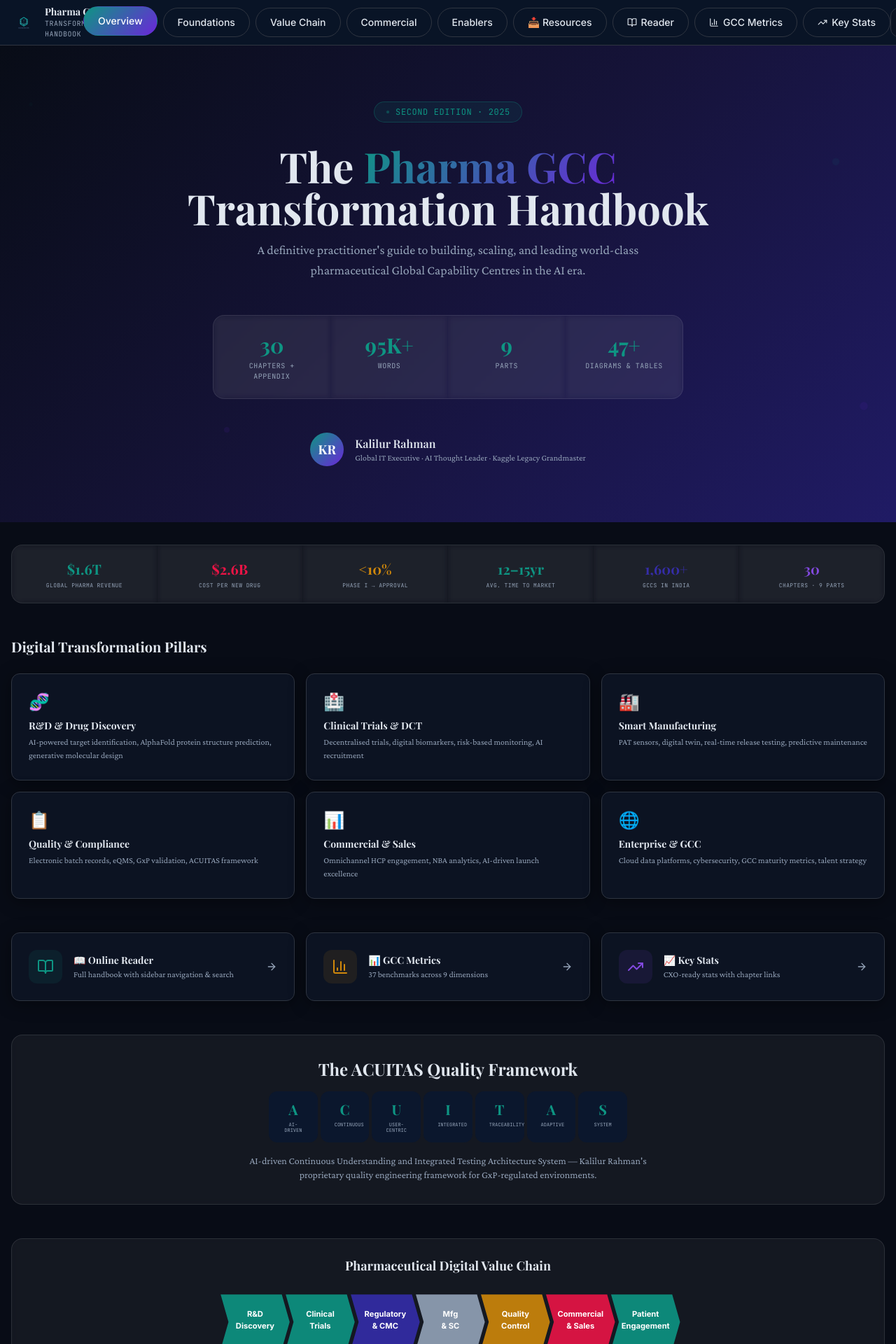
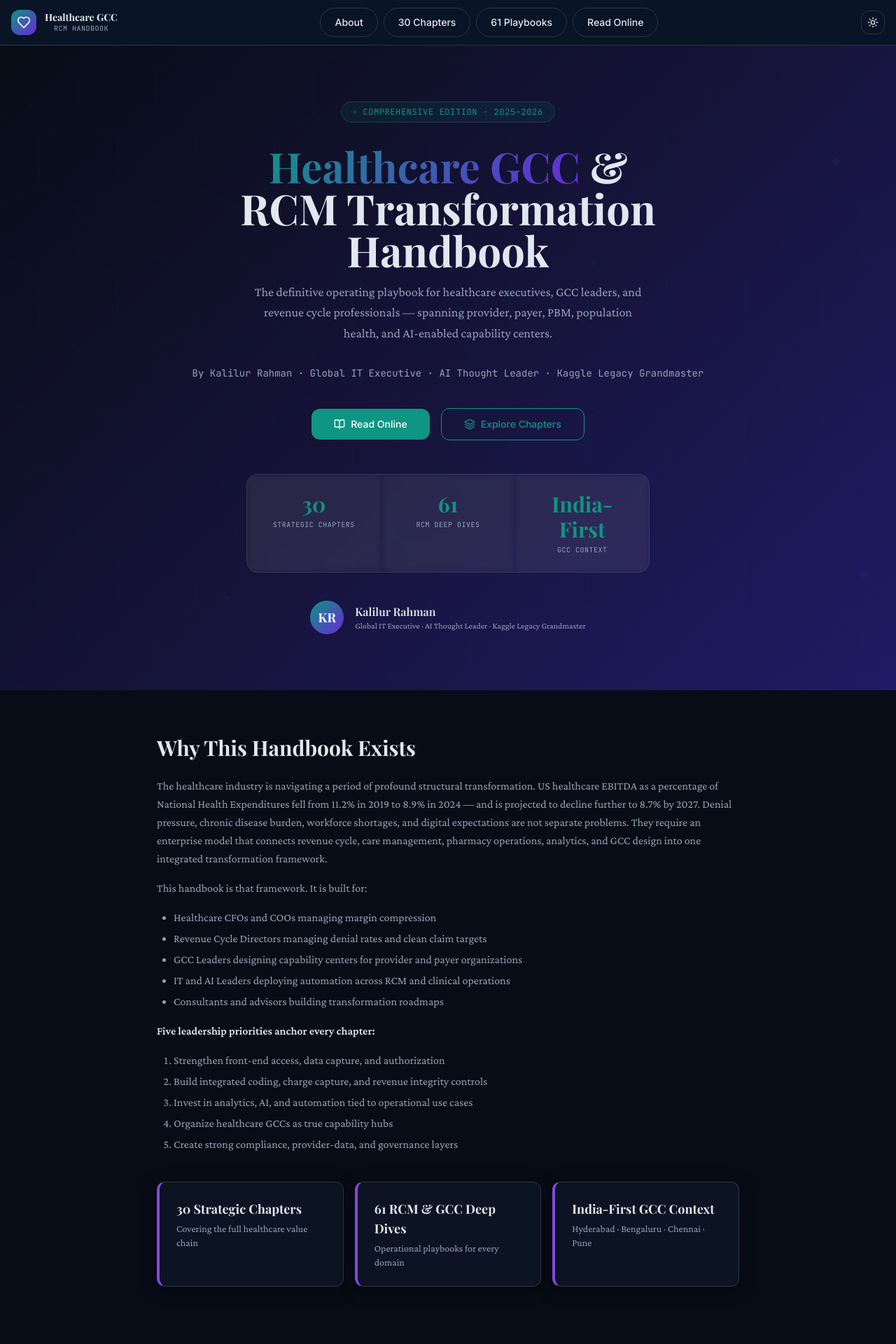
Before and after one commit to kalilurrahman/kr-healthcare-guidebook-hub, a React (Vite) app: page / in a window 1280 px wide. Shown: the top 1920 px of the page at 70% size. Built offline with nearby package versions, Linux system fonts and the light colour scheme; the HTML template or start-up script is replaced by a standard one; a web font is replaced by a local one.

Commit message:
Refactored to Healthcare
Co-authored-by: kalilurrahman <54368215+kalilurrahman@users.noreply.github.com>

```diff
--- a/index.html
+++ b/index.html
@@ -3,23 +3,18 @@
   <head>
     <meta charset="UTF-8" />
     <meta name="viewport" content="width=device-width, initial-scale=1.0" />
-    <title>Pharma GCC Transformation Handbook | Kalilur Rahman</title>
-    <meta name="description" content="A definitive practitioner&#39;s guide to building, scaling, and leading world-class pharmaceutical Global Capability Centres in the AI era.">
+    <title>Healthcare GCC & RCM Transformation Handbook | Kalilur Rahman</title>
+    <meta name="description" content="The definitive playbook for healthcare GCC leaders and RCM professionals. 30 strategic chapters + 61 operational deep-dives covering provider, payer, PBM, and AI-enabled capability centers.">
     <meta name="author" content="Kalilur Rahman" />
-
-
     <meta property="og:type" content="website" />
-    <meta name="theme-color" content="#0D9488" />
+    <meta name="theme-color" content="#0F172A" />
     <link rel="manifest" href="/manifest.json" />
-    <link rel="apple-touch-icon" href="/pharma-logo.png" />
-    <meta property="og:title" content="Pharma GCC Transformation Handbook | Kalilur Rahman">
-  <meta name="twitter:title" content="Pharma GCC Transformation Handbook | Kalilur Rahman">
-  <meta property="og:description" content="A definitive practitioner&#39;s guide to building, scaling, and leading world-class pharmaceutical Global Capability Centres in the AI era.">
-  <meta name="twitter:description" content="A definitive practitioner&#39;s guide to building, scaling, and leading world-class pharmaceutical Global Capability Centres in the AI era.">
-  <meta property="og:image" content="https://storage.googleapis.com/gpt-engineer-file-uploads/attachments/og-images/07b5dbf8-9aaa-47b1-b5d0-c0b4c549e20b?Expires=1774437589&amp;GoogleAccessId=go-api-on-aws%40gpt-engineer-390607.iam.gserviceaccount.com&amp;Signature=LmcMnIycuYV5uBw0OvW4R4zA9doHOsITGlkA08%2FvqMPP%2BT3Pa1XVc7c45b5E0fXr5dOl8Y0D8qLD2qILvd%2F9WbX3%2B5ZVqrrYehwpNdko67F8gOAaGlCTOY6eA3%2FwfAzlPYvUTOi27f5%2F%2BVWu0ZFZpZphoyHdtZufIvtORllzak%2FbDnpmaTGI9%2FZEnAN%2BX%2Bb4D1mE0VlTe9n0Y1lAgY9UoF3Jaj6cwImPCFA3iab%2FinGi%2FVqMDthqsAPppQDgg4mwyfO8ppMGBbNsNWnqxx%2FiAu0JYfUHhpc8JSWuc3U10mm52Qens%2FXXVYKV3TkA%2BeCMOHqN1o5ofdKFY%2FfHJ79h1Q%3D%3D">
-  <meta name="twitter:image" content="https://storage.googleapis.com/gpt-engineer-file-uploads/attachments/og-images/07b5dbf8-9aaa-47b1-b5d0-c0b4c549e20b?Expires=1774437589&amp;GoogleAccessId=go-api-on-aws%40gpt-engineer-390607.iam.gserviceaccount.com&amp;Signature=LmcMnIycuYV5uBw0OvW4R4zA9doHOsITGlkA08%2FvqMPP%2BT3Pa1XVc7c45b5E0fXr5dOl8Y0D8qLD2qILvd%2F9WbX3%2B5ZVqrrYehwpNdko67F8gOAaGlCTOY6eA3%2FwfAzlPYvUTOi27f5%2F%2BVWu0ZFZpZphoyHdtZufIvtORllzak%2FbDnpmaTGI9%2FZEnAN%2BX%2Bb4D1mE0VlTe9n0Y1lAgY9UoF3Jaj6cwImPCFA3iab%2FinGi%2FVqMDthqsAPppQDgg4mwyfO8ppMGBbNsNWnqxx%2FiAu0JYfUHhpc8JSWuc3U10mm52Qens%2FXXVYKV3TkA%2BeCMOHqN1o5ofdKFY%2FfHJ79h1Q%3D%3D">
-  <meta name="twitter:card" content="summary_large_image">
-</head>
+    <meta property="og:title" content="Healthcare GCC & RCM Transformation Handbook | Kalilur Rahman">
+    <meta name="twitter:title" content="Healthcare GCC & RCM Transformation Handbook | Kalilur Rahman">
+    <meta property="og:description" content="The definitive playbook for healthcare GCC leaders and RCM professionals. 30 strategic chapters + 61 operational deep-dives covering provider, payer, PBM, and AI-enabled capability centers.">
+    <meta name="twitter:description" content="The definitive playbook for healthcare GCC leaders and RCM professionals. 30 strategic chapters + 61 operational deep-dives covering provider, payer, PBM, and AI-enabled capability centers.">
+    <meta name="twitter:card" content="summary_large_image">
+  </head>
   <body>
     <div id="root"></div>
     <script type="module" src="/src/main.tsx"></script>
--- a/src/App.tsx
+++ b/src/App.tsx
@@ -4,9 +4,6 @@ import { Toaster as Sonner } from "@/components/ui/sonner";
 import { Toaster } from "@/components/ui/toaster";
 import { TooltipProvider } from "@/components/ui/tooltip";
 import Index from "./pages/Index.tsx";
-import ReaderPage from "./pages/ReaderPage.tsx";
-import GccMetricsPage from "./pages/GccMetricsPage.tsx";
-import KeyStatsPage from "./pages/KeyStatsPage.tsx";
 import NotFound from "./pages/NotFound.tsx";
 
 const queryClient = new QueryClient();
@@ -19,9 +16,6 @@ const App = () => (
       <BrowserRouter>
         <Routes>
           <Route path="/" element={<Index />} />
-          <Route path="/reader" element={<ReaderPage />} />
-          <Route path="/gcc-metrics" element={<GccMetricsPage />} />
-          <Route path="/key-stats" element={<KeyStatsPage />} />
           {/* ADD ALL CUSTOM ROUTES ABOVE THE CATCH-ALL "*" ROUTE */}
           <Route path="*" element={<NotFound />} />
         </Routes>
--- a/src/pages/Index.tsx
+++ b/src/pages/Index.tsx
@@ -1,131 +1,26 @@
-import { useState, useMemo, useCallback } from "react";
-import { AnimatePresence, motion } from "framer-motion";
-import { PharmaHeader } from "@/components/PharmaHeader";
-import { CoverSection } from "@/components/CoverSection";
-import { OverviewSection } from "@/components/OverviewSection";
-import { ChapterViewer } from "@/components/ChapterViewer";
-import { ResourcesSection } from "@/components/ResourcesSection";
-import { PharmaFooter } from "@/components/PharmaFooter";
+import { HealthcareHeader } from "@/components/HealthcareHeader";
+import { HeroSection } from "@/components/HeroSection";
+import { AboutHandbook } from "@/components/AboutHandbook";
+import { StrategicChaptersGrid } from "@/components/StrategicChaptersGrid";
+import { RCMPlaybookTabs } from "@/components/RCMPlaybookTabs";
+import { OnlineReaderPlaceholder } from "@/components/OnlineReaderPlaceholder";
+import { AboutKR } from "@/components/AboutKR";
+import { HealthcareFooter } from "@/components/HealthcareFooter";
 import { InstallPrompt } from "@/components/InstallPrompt";
-import { chapters } from "@/data/pharma-data";
-
-const sectionToPartFilter: Record<string, string> = {
-  foundations: "Part I · Foundations",
-  "value-chain": "Part II · Value Chain",
-  commercial: "Part III · Commercial",
-  enablers: "Part IV · Enterprise Enablers",
-};
 
 const Index = () => {
-  const [activeSection, setActiveSection] = useState("overview");
-  const [searchQuery, setSearchQuery] = useState("");
-  const [selectedChapter, setSelectedChapter] = useState<string | null>(null);
-
-  const handleSectionChange = useCallback((id: string) => {
-    setActiveSection(id);
-    setSearchQuery("");
-    setSelectedChapter(null);
-    window.scrollTo({ top: 0, behavior: "smooth" });
-  }, []);
-
-  const handleChapterSelect = useCallback((chapterId: string) => {
-    setSelectedChapter(chapterId);
-    window.scrollTo({ top: 0, behavior: "smooth" });
-  }, []);
-
-  const filteredChapters = useMemo(() => {
-    const q = searchQuery.toLowerCase().trim();
-    if (q) {
-      return chapters.filter(
-        (c) =>
-          c.title.toLowerCase().includes(q) ||
-          c.lead.toLowerCase().includes(q) ||
-          c.tags?.some((t) => t.toLowerCase().includes(q)) ||
-          c.partLabel.toLowerCase().includes(q)
-      );
-    }
-    const partFilter = sectionToPartFilter[activeSection];
-    if (partFilter) {
-      return chapters.filter((c) => c.partLabel === partFilter);
-    }
-    return null;
-  }, [searchQuery, activeSection]);
-
-  const isSearching = searchQuery.trim().length > 0;
-  const showOverview = !isSearching && activeSection === "overview" && !selectedChapter;
-  const showResources = !isSearching && activeSection === "resources" && !selectedChapter;
-  const showFilteredGrid = filteredChapters !== null && !selectedChapter;
-
-  const currentChapter = selectedChapter ? chapters.find((c) => c.id === selectedChapter) : null;
-  const currentChapterIndex = selectedChapter ? chapters.findIndex((c) => c.id === selectedChapter) : -1;
-
   return (
     <div className="min-h-screen flex flex-col bg-background">
-      <PharmaHeader
-        searchQuery={searchQuery}
-        onSearchChange={setSearchQuery}
-        activeSection={isSearching ? "" : activeSection}
-        onSectionChange={handleSectionChange}
-      />
-
-      {showOverview && !selectedChapter && <CoverSection />}
-
-      <main className="container mx-auto py-8 px-4 flex-1">
-        <AnimatePresence mode="wait">
-          {selectedChapter && currentChapter ? (
-            <ChapterViewer
-              key={selectedChapter}
-              chapter={currentChapter}
-              onBack={() => setSelectedChapter(null)}
-              onPrev={currentChapterIndex > 0 ? () => handleChapterSelect(chapters[currentChapterIndex - 1].id) : undefined}
-              onNext={currentChapterIndex < chapters.length - 1 ? () => handleChapterSelect(chapters[currentChapterIndex + 1].id) : undefined}
-              hasPrev={currentChapterIndex > 0}
-              hasNext={currentChapterIndex < chapters.length - 1}
-            />
-          ) : showResources ? (
-            <motion.div key="resources" initial={{ opacity: 0 }} animate={{ opacity: 1 }} exit={{ opacity: 0 }}>
-              <ResourcesSection />
-            </motion.div>
-          ) : showOverview ? (
-            <motion.div key="overview" initial={{ opacity: 0 }} animate={{ opacity: 1 }} exit={{ opacity: 0 }}>
-              <OverviewSection onChapterSelect={handleChapterSelect} />
-            </motion.div>
-          ) : showFilteredGrid ? (
-            <motion.div key={`filtered-${activeSection}-${searchQuery}`} initial={{ opacity: 0, y: 10 }} animate={{ opacity: 1, y: 0 }} exit={{ opacity: 0 }}>
-              {filteredChapters.length > 0 ? (
-                <div>
-                  {isSearching && (
-                    <p className="text-sm text-muted-foreground mb-6 font-mono">
-                      {filteredChapters.length} result{filteredChapters.length !== 1 ? "s" : ""} for "{searchQuery}"
-                    </p>
-                  )}
-                  <div className="grid grid-cols-1 sm:grid-cols-2 lg:grid-cols-3 gap-4">
-                    {filteredChapters.map((ch) => (
-                      <div key={ch.id}>
-                        <div
-                          onClick={() => handleChapterSelect(ch.id)}
-                          className="card-pharma border-t-[3px] border-t-primary cursor-pointer"
-                        >
-                          <span className="font-mono text-xs text-primary tracking-wider">Chapter {ch.num}</span>
-                          <h3 className="font-display text-lg font-semibold text-foreground mb-2 mt-1">{ch.title}</h3>
-                          <p className="font-body text-sm text-muted-foreground">{ch.lead}</p>
-                        </div>
-                      </div>
-                    ))}
-                  </div>
-                </div>
-              ) : (
-                <div className="text-center py-20">
-                  <p className="text-xl text-muted-foreground font-body">No results found for "{searchQuery}"</p>
-                  <p className="text-sm text-muted-foreground mt-2 font-body">Try different keywords or browse sections above.</p>
-                </div>
-              )}
-            </motion.div>
-          ) : null}
-        </AnimatePresence>
-      </main>
-
-      <PharmaFooter />
+      <HealthcareHeader />
+      <HeroSection />
+      <div id="about-handbook">
+        <AboutHandbook />
+      </div>
+      <StrategicChaptersGrid />
+      <RCMPlaybookTabs />
+      <OnlineReaderPlaceholder />
+      <AboutKR />
+      <HealthcareFooter />
       <InstallPrompt />
     </div>
   );
```
